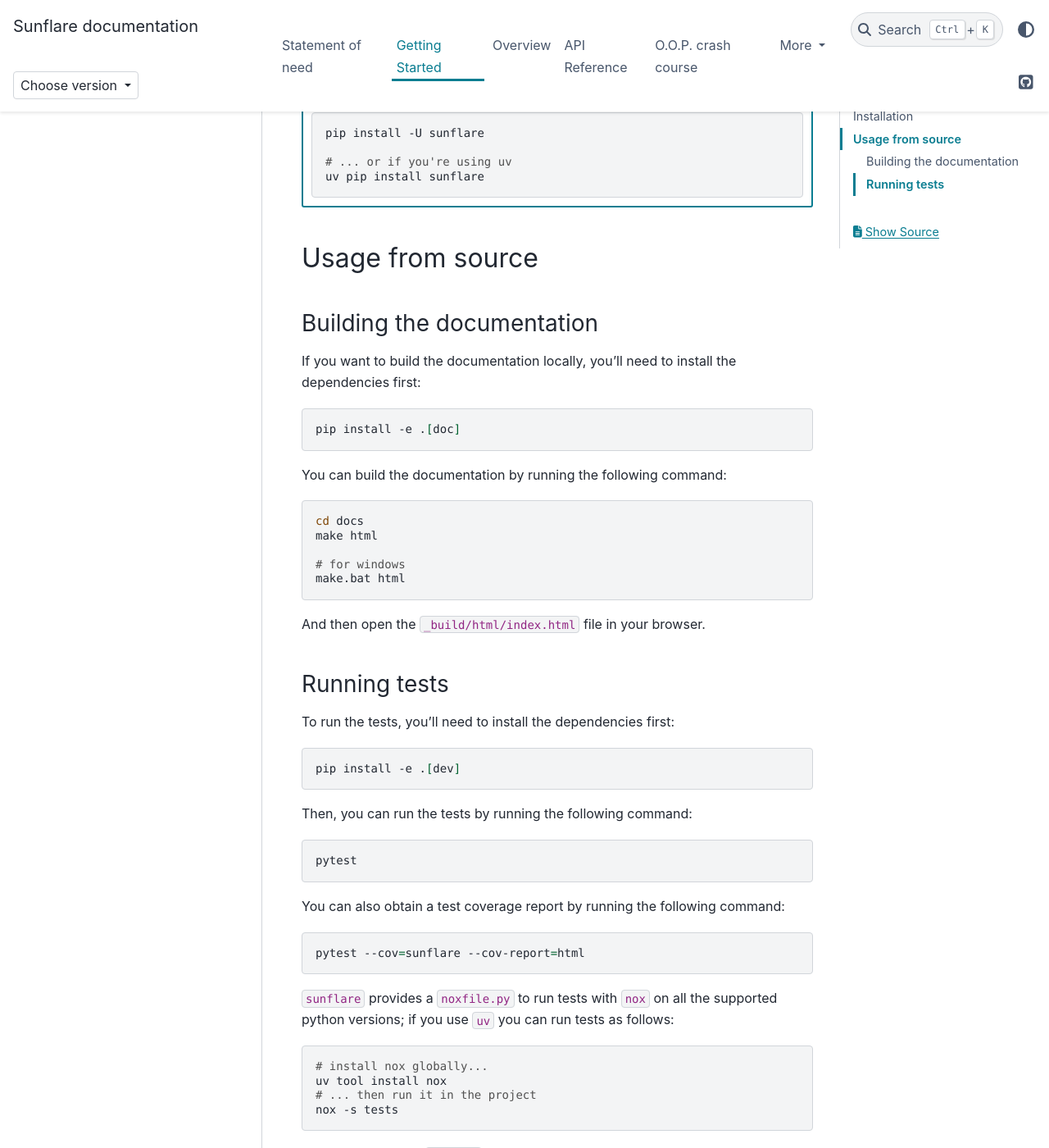
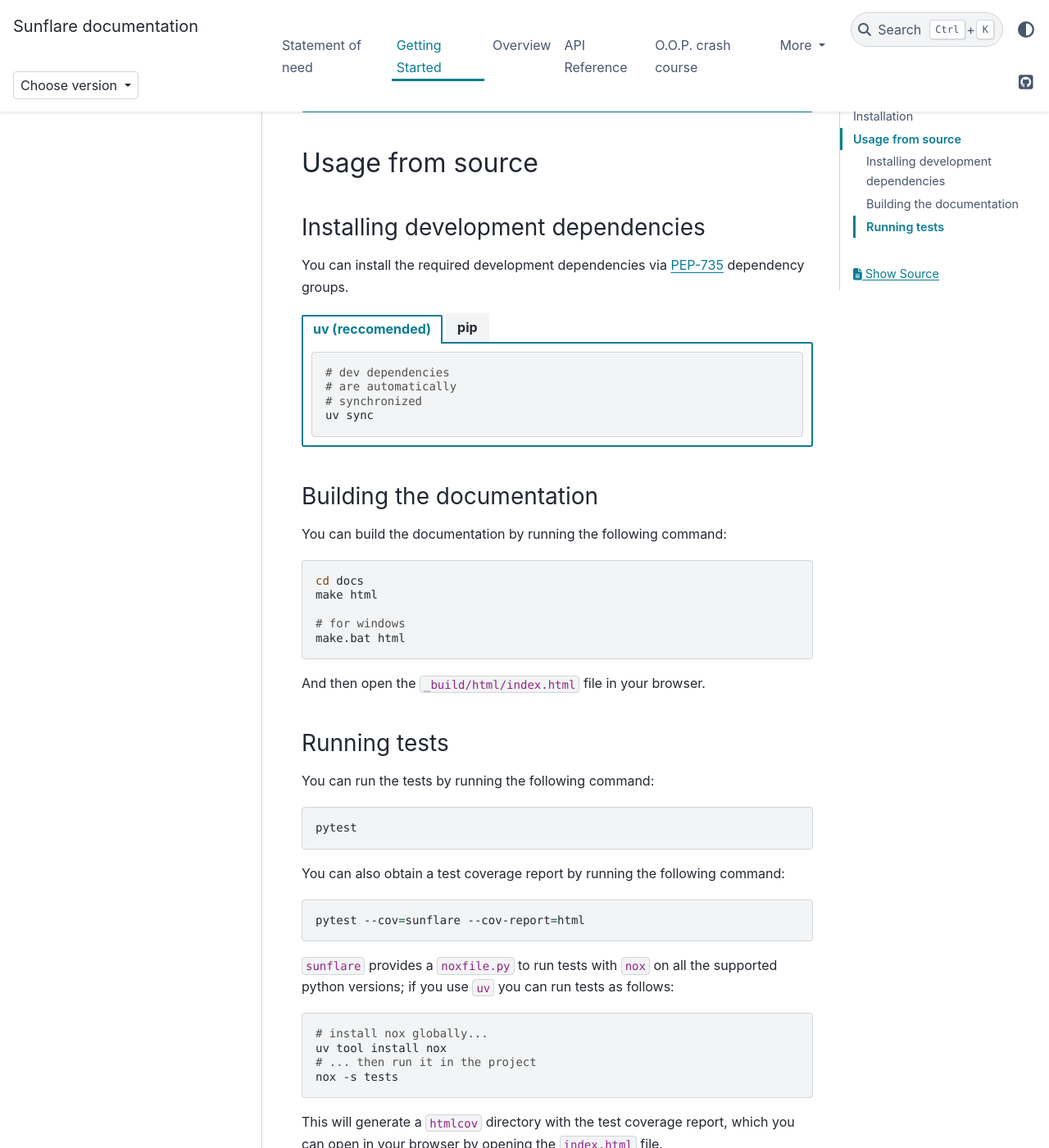
Before and after one commit to redsun-acquisition/sunflare, a Sphinx documentation site: the page built from docs/getting_started.md, in a window 1280 px wide and 1400 px high, scrolled down 745 px. Shown: the whole window at 82% size. Built offline with Sphinx 7.4.7 and the PyData theme 0.15.4, drawn with Linux system fonts in a browser that asks for light colours; some of the changed text lies outside the part shown.

````diff
--- a/docs/getting_started.md
+++ b/docs/getting_started.md
@@ -4,13 +4,9 @@
 
 It is reccomended to install the package in a virtual environment.
 
-:::{tip}
-`sunflare` is supported between Python 3.10 and 3.12.
-:::
-
 
 ::::{tab-set}
-:::{tab-item} uv
+:::{tab-item} uv (reccomended)
 ```{code-block} shell
 uv venv --python 3.10
 venv\Scripts\activate
@@ -76,13 +72,27 @@ pip install -e .
 
 ## Usage from source
 
+### Installing development dependencies
+
+You can install the required development dependencies via [PEP-735](https://peps.python.org/pep-0735/) dependency groups.
+
+::::{tab-set}
+:::{tab-item} uv (reccomended)
+```{code-block} shell
+# dev dependencies
+# are automatically
+# synchronized
+uv sync
+```
+:::
+:::{tab-item} pip
+```{code-block} shell
+pip install -e . --group dev
+```
+:::
+::::
+
 ### Building the documentation
-
-If you want to build the documentation locally, you'll need to install the dependencies first:
-
-```bash
-pip install -e .[doc]
-```
 
 You can build the documentation by running the following command:
 
@@ -98,13 +108,7 @@ And then open the `_build/html/index.html` file in your browser.
 
 ### Running tests
 
-To run the tests, you'll need to install the dependencies first:
-
-```bash
-pip install -e .[dev]
-```
-
-Then, you can run the tests by running the following command:
+You can run the tests by running the following command:
 
 ```bash
 pytest
````
Also changed, not shown: docs/changelog.md (+17 -0 lines), docs/overview/orchestrator_controllers.md (+1 -1 lines), docs/overview/virtual.md (+1 -88 lines), 5 other files.
